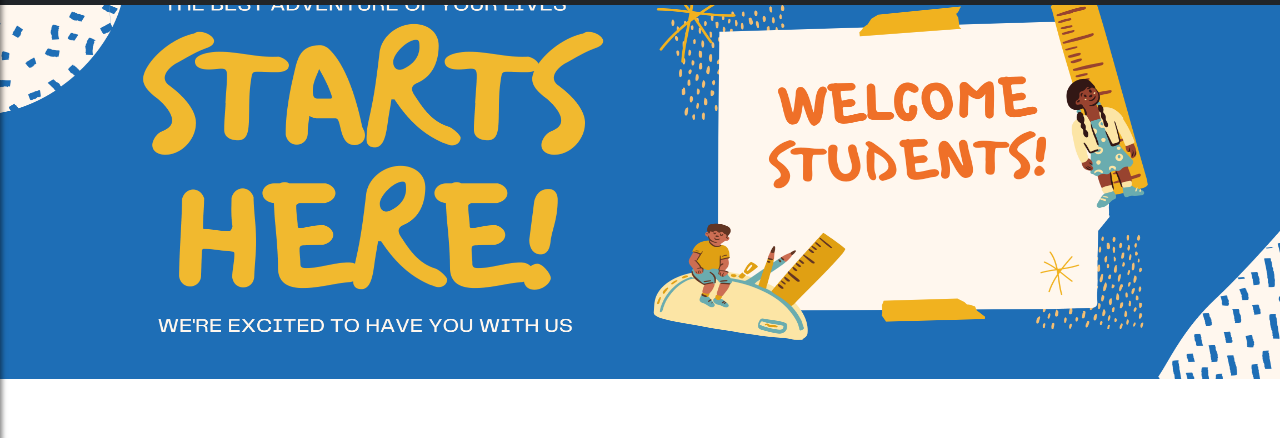
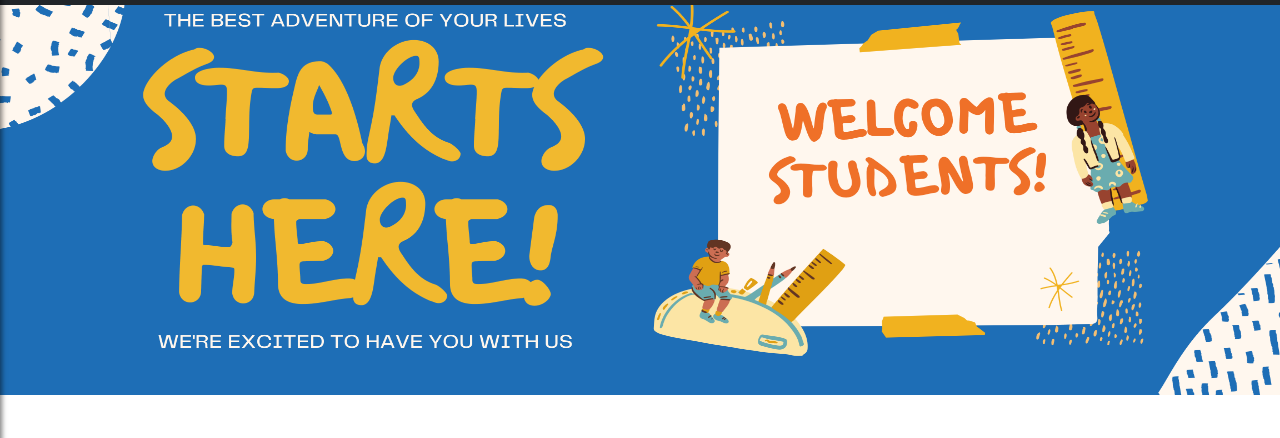
Before and after one commit to RAj-TIWARII/new-classes, a plain HTML site: page index.html in a window 1280 px wide. Shown: the part 51-489 px from the top of the page. Drawn offline with nearby package versions, Linux system fonts and the light colour scheme.

Commit message:
Update index.html

```diff
--- a/index.html
+++ b/index.html
@@ -135,7 +135,7 @@
   </div>
 
 <div class="">
-<img class="w-100" style="height: 430px;" src="tutionbanner.png">
+<img class="w-100 mt-3" style="height: 430px;" src="tutionbanner.png">
 </div>
     <!-- Schedule Section -->
     <section class="schedule-section py-5">
```
